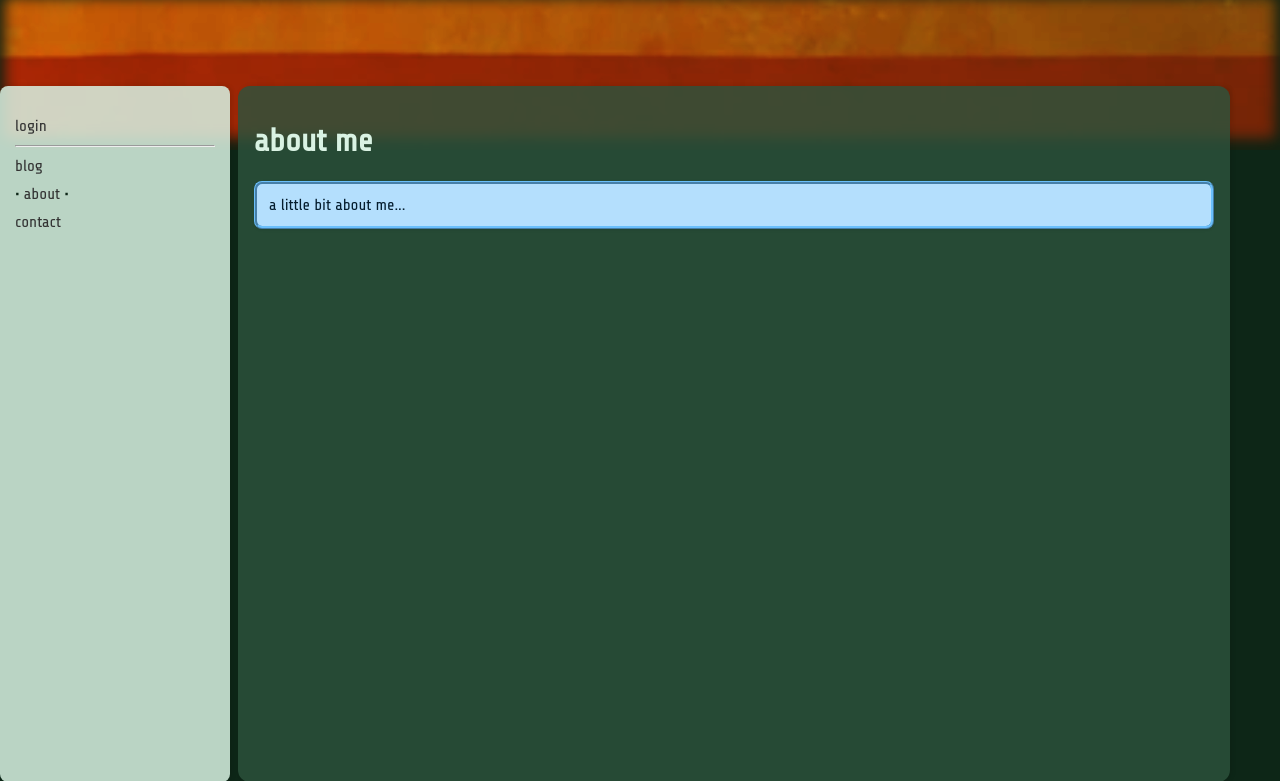
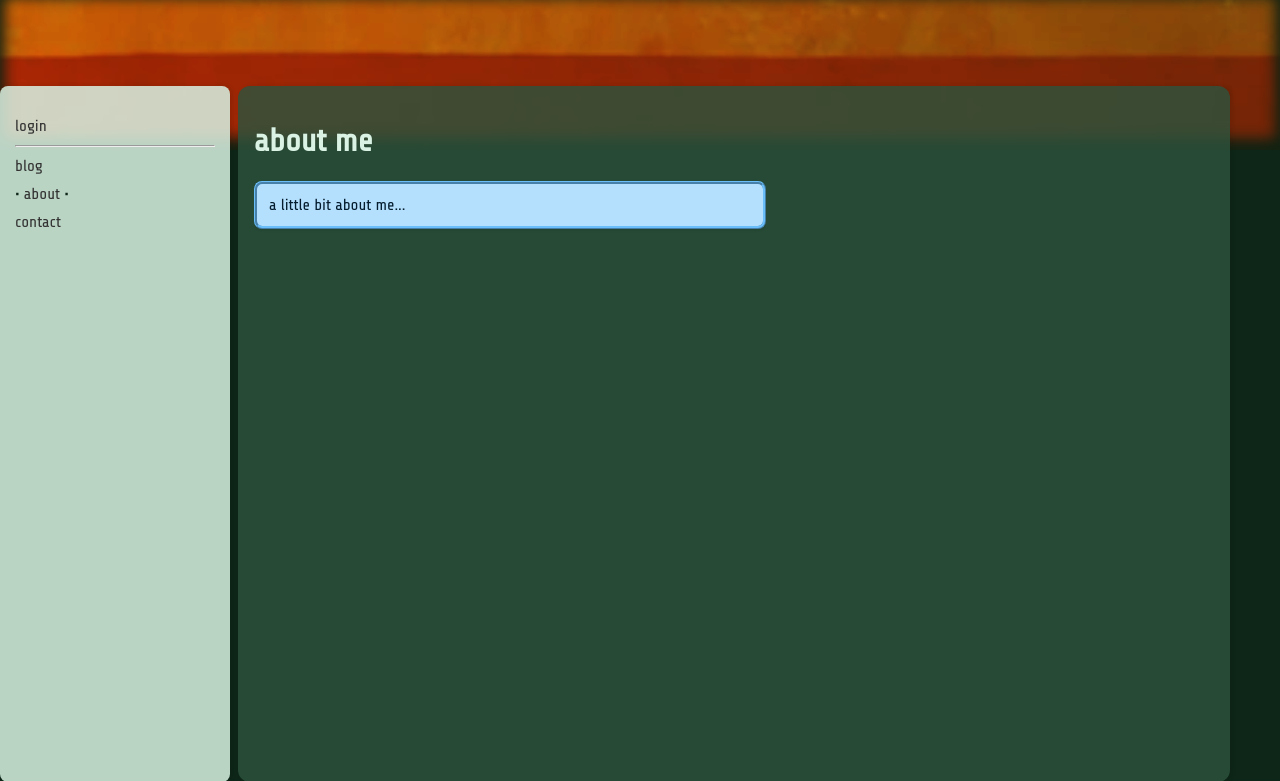
Before and after one commit to turingcompletejeff/flask-site, a Flask app: page /about in a window 1280 px wide. Shown: the top 781 px of the page. Run offline with Flask 3, Linux system fonts and the light colour scheme; some web fonts are replaced.

Commit message:
added strip container to about+contact

```diff
--- a/app/templates/about.html
+++ b/app/templates/about.html
@@ -3,12 +3,12 @@
 {% block title %}about me{% endblock %}
 
 {% block content %}
-
+<div class="blog-post-strip">
 <h1 class="blog-header">about me</h1>
 <div class="blog-post">
     <div>
       a little bit about me...
     </div>
 </div>
-
+</div>
 {% endblock %}
--- a/app/templates/contact.html
+++ b/app/templates/contact.html
@@ -3,6 +3,7 @@
 {% block title %}contact{% endblock %}
 
 {% block content %}
+<div class="blog-post-strip">
 <h1 class="blog-header">contact form</h1>
 <div class="blog-post">
     <div>
@@ -24,5 +25,5 @@
       [ <img src="/static/img/gmail-old.png" style="height:12px" />&nbsp;<a href="mailto:turingcompletejeff@gmail.com" target="_blank">Gmail</a> ]
     </div>
 </div>
-
+</div>
 {% endblock %}
```
